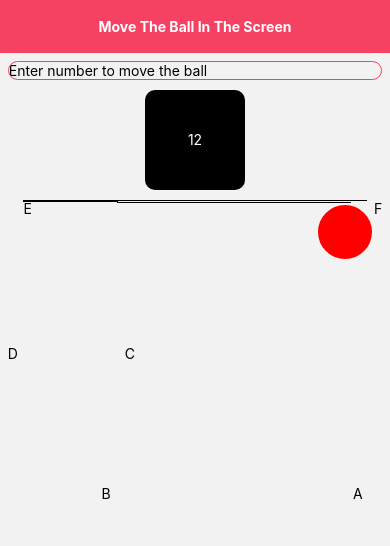
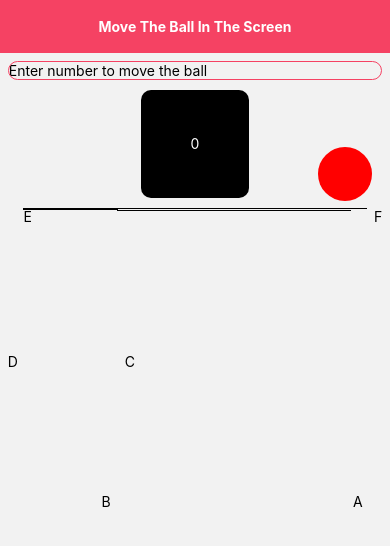
Before and after one commit to sajibsaha4647/React-Native-Task, a React Native app: screen /HomeScreen in a window 390 px wide. Shown: the top 546 px of the page. Built offline with nearby package versions, Linux system fonts and the light colour scheme.

Commit message:
complete design

```diff
--- a/Src/Redux/Reducer/HomeReducer.js
+++ b/Src/Redux/Reducer/HomeReducer.js
@@ -6,7 +6,7 @@ import {
 
 const initialstate = {
   inputdata: '',
-  outputData: '',
+  outputData: 0,
   movedata: '',
 };
 
--- a/Src/Screens/HomeScreen.js
+++ b/Src/Screens/HomeScreen.js
@@ -23,6 +23,13 @@ const HomeScreen = () => {
 
   const [Security, setsecurity] = useState(true);
 
+  const outputBox = () => {
+    let sum = parseInt(HomeState.inputdata) + 1;
+    dispatch(fetch_outputBox_actions(sum));
+  };
+
+  const BallMoving = () => {};
+
   return (
     <View style={styles.container}>
       <View style={{height: width * 0.136}}>
@@ -39,6 +46,13 @@ const HomeScreen = () => {
             onChangeText={e => {
               dispatch(fetch_inputBox_actions(e));
             }}
+            onSubmitEditing={() => {
+              if (HomeState.inputdata !== '') {
+                outputBox();
+              } else {
+                dispatch(fetch_outputBox_actions(0));
+              }
+            }}
             value={HomeState.inputdata}
             placeholder="Enter number to move the ball"
             keyboardType="number-pad"
@@ -52,14 +66,14 @@ const HomeScreen = () => {
           }}>
           <View
             style={{
-              height: 100,
-              width: 100,
+              height: width * 0.277,
+              width: width * 0.277,
               backgroundColor: '#000',
               justifyContent: 'center',
               alignItems: 'center',
               borderRadius: 10,
             }}>
-            <Text style={{color: '#fff'}}>12</Text>
+            <Text style={{color: '#fff'}}>{HomeState.outputData}</Text>
           </View>
         </View>
         <View
@@ -150,7 +164,7 @@ const HomeScreen = () => {
             style={{
               position: 'absolute',
               alignItems: 'flex-end',
-              top: 0,
+              bottom: width * 0.027,
               right: width * 0.027,
             }}>
             <View
```
